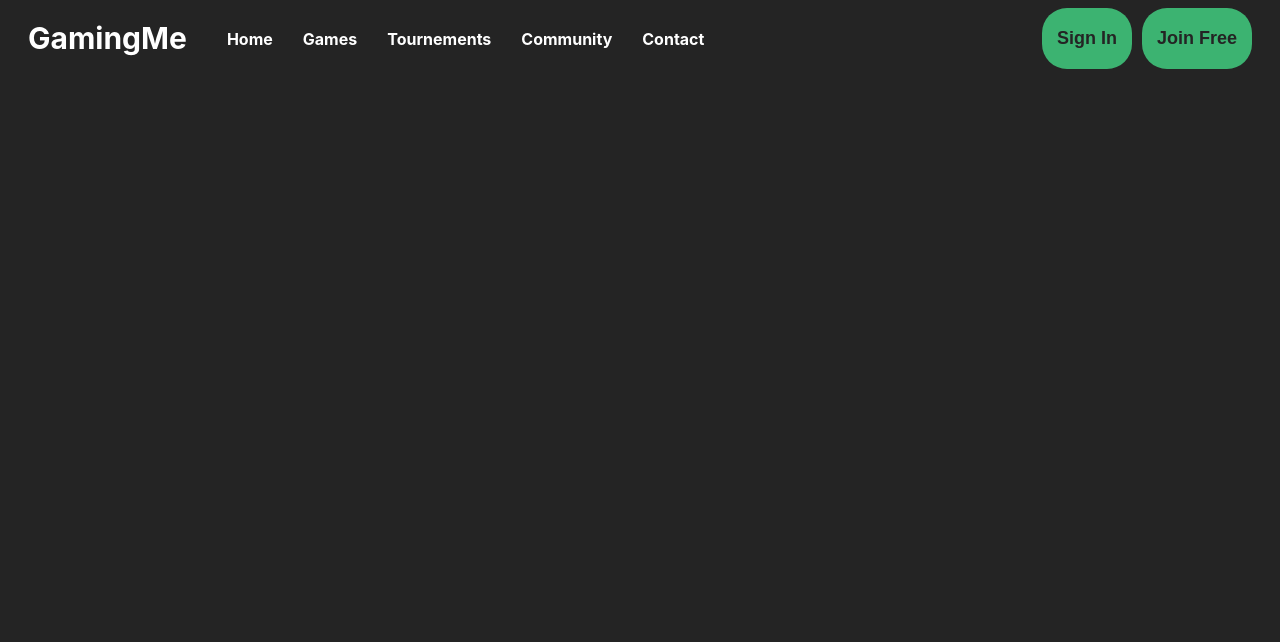
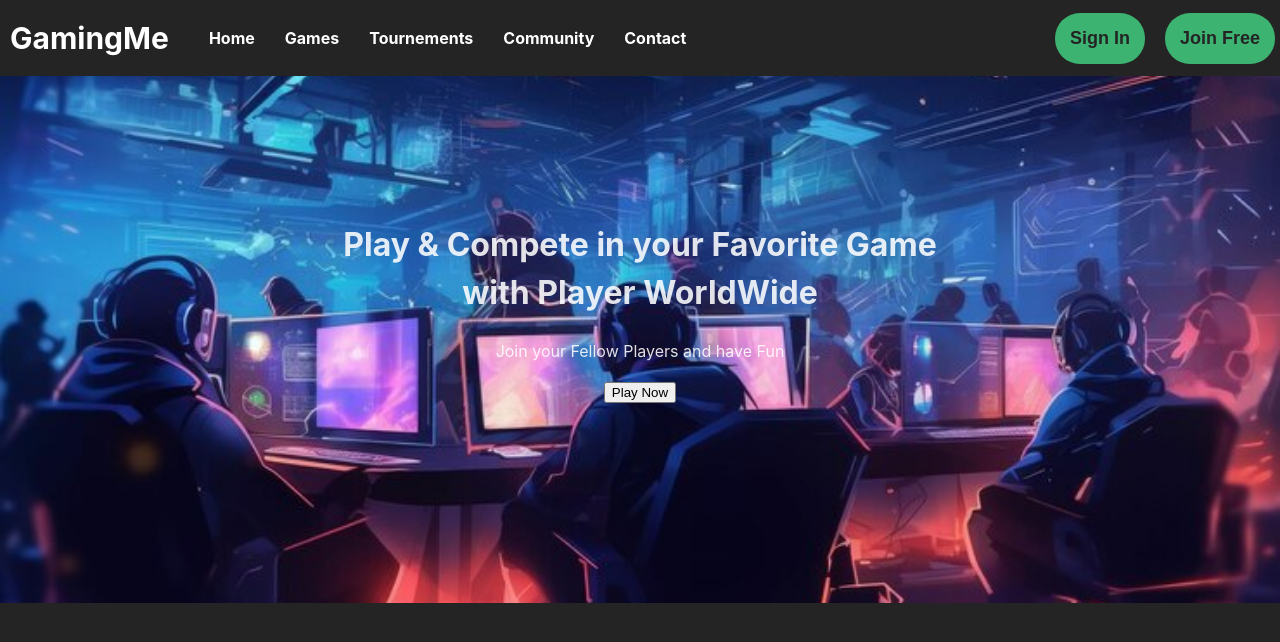
Before and after one commit to FaridYoucef/Gaming-Page, a React (Vite) app: page / in a window 1280 px wide. Shown: the top 642 px of the page. Built offline with nearby package versions, Linux system fonts and the light colour scheme.

Commit message:
-Setting the Hero background image - Adding the text on the Hero -make the navBar fixed

```diff
--- a/src/App.jsx
+++ b/src/App.jsx
@@ -1,4 +1,5 @@
 import Header from './components/Header'
+import Hero from './components/Hero'
 
 
 function App() {
@@ -7,6 +8,7 @@ function App() {
   return (
     <>
     < Header />
+    < Hero />
     </>
   )
 }
--- /dev/null
+++ b/src/components/Hero.jsx
@@ -0,0 +1,17 @@
+import React from 'react';
+import "./styles/hero.css";
+
+const Hero = () => {
+  return (
+    <div className='hero'>
+        <div className='hero-content'>
+            <h1>Play & Compete in your Favorite Game with Player WorldWide </h1>
+            <p>Join your Fellow Players and have Fun</p>
+            <button>Play Now</button>
+        </div>
+
+    </div>
+  )
+}
+
+export default Hero
--- a/src/components/styles/header.css
+++ b/src/components/styles/header.css
@@ -2,8 +2,12 @@
     display: flex;
     justify-content: space-between;
     align-items: center;
-    padding: 0  20px;
+    padding: 10px;
     color: white;
+    background-color: #242424;
+    position: fixed;
+    width: 100%;
+    z-index: 1000;
 }
 
 .left-side{
@@ -39,12 +43,13 @@
 
 .button-ct{
     display:flex ;
-    gap:10px;
+    gap:5px;
 }
 
 .button-ct button{
     display: block;
-    padding: 20px 15px;
+    padding: 15px;
+    margin-right: 15px;
     background-color: #3cb371;
     border: none;
     border-radius: 25px;
--- /dev/null
+++ b/src/components/styles/hero.css
@@ -0,0 +1,9 @@
+.hero {
+    padding: 200px;
+    text-align: center;
+}
+
+.hero-content {
+    max-width: 600px;
+    margin: auto;
+}
--- a/src/index.css
+++ b/src/index.css
@@ -12,3 +12,9 @@
   -webkit-font-smoothing: antialiased;
   -moz-osx-font-smoothing: grayscale;
 }
+
+body{
+  margin: 0;
+  background: url('/public/assets/images/background-image.jpg')  no-repeat center center/cover;
+
+}
```
